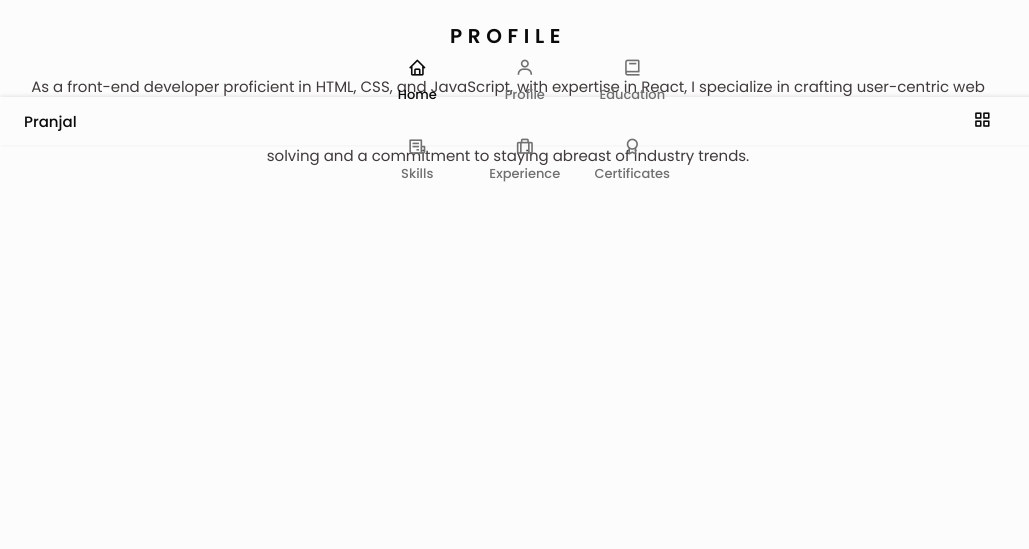
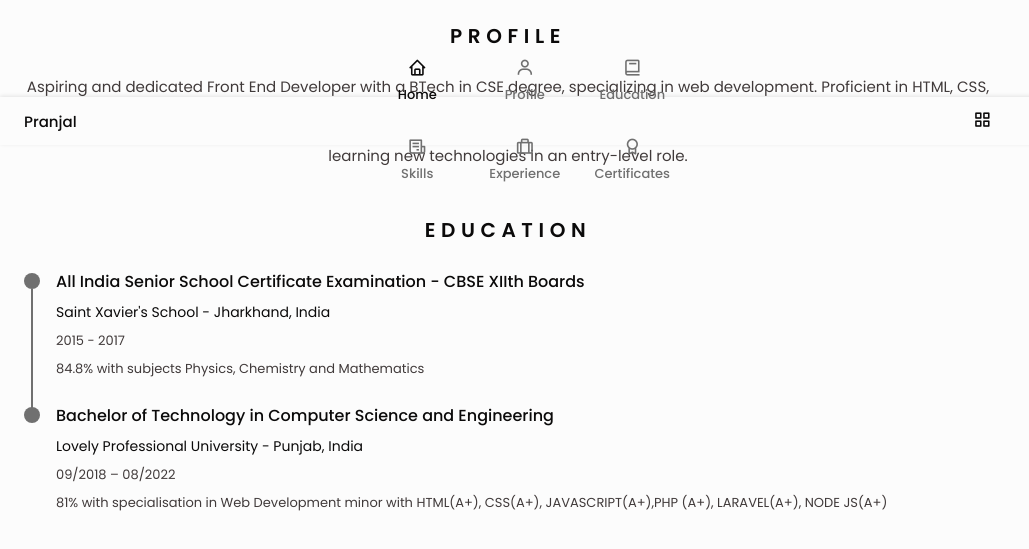
Before and after one commit to Pranjal-Jamuar/resume, a website: page index.html in a window 1280 px wide. Shown: the part 655-1204 px from the top of the page, without its empty margins (0-1029 px from the left). Before the commit the page ends 894 px from the top, so only its background shows below. Drawn offline with nearby package versions, Linux system fonts and the light colour scheme.

Commit message:
Education section completed

```diff
--- a/index.html
+++ b/index.html
@@ -90,8 +90,8 @@
               </div>
               <div class="home-address bd-grid">
                 <span class="home-info">
-                  <i class="bx bx-map home-icon"></i>Forest Colony, Opposite DVC
-                  Dispensary, Hazaribagh, Jharkhand, India - 825301
+                  <i class="bx bx-map home-icon"></i>Hazaribagh, Jharkhand,
+                  India - 825301
                 </span>
                 <span class="home-info">
                   <i class="bx bx-envelope home-icon"></i>
@@ -131,14 +131,62 @@
             <h2 class="section-title">Profile</h2>
 
             <p class="profile-desc">
-              As a front-end developer proficient in HTML, CSS, and JavaScript,
-              with expertise in React, I specialize in crafting user-centric web
-              applications. I excel in seamlessly integrating third-party APIs
-              to enhance functionality while ensuring cross-browser
-              compatibility and optimal performance. With a focus on delivering
-              elegant solutions, I bring a proactive approach to problem-solving
-              and a commitment to staying abreast of industry trends.
+              Aspiring and dedicated Front End Developer with a BTech in CSE
+              degree, specializing in web development. Proficient in HTML, CSS,
+              JavaScript, and React, with expertise in integrating 3rd-party
+              APIs. Developed hands-on projects while acquiring skills,
+              dedicated to simplifying, enhancing accessibility, and improving
+              interpretability of websites. Eager to leverage knowledge and
+              passion for learning new technologies in an entry-level role.
             </p>
+          </section>
+          <section class="education section" id="education">
+            <h2 class="section-title">Education</h2>
+
+            <div class="education-container bd-grid">
+              <div class="education-content">
+                <div class="education-time">
+                  <span class="education-rounder"></span>
+                  <div class="education-line"></div>
+                </div>
+
+                <div class="education-data bd-grid">
+                  <h3 class="education-title">
+                    All India Senior School Certificate Examination - CBSE XIIth
+                    Boards
+                  </h3>
+                  <span class="education-studies"
+                    >Saint Xavier's School - Jharkhand, India</span
+                  >
+                  <span class="education-year">2015 - 2017</span>
+                  <span class="education-grade"
+                    >84.8% with subjects Physics, Chemistry and
+                    Mathematics</span
+                  >
+                </div>
+              </div>
+              <div class="education-content">
+                <div class="education-time">
+                  <span class="education-rounder"></span>
+                  <!-- <div class="education-line"></div> -->
+                </div>
+
+                <div class="education-data bd-grid">
+                  <h3 class="education-title">
+                    Bachelor of Technology in Computer Science and Engineering
+                  </h3>
+                  <span class="education-studies"
+                    >Lovely Professional University - Punjab, India</span
+                  >
+                  <span class="education-year">09/2018 – 08/2022</span>
+                  <span class="education-grade"
+                    >81% with specialisation in Web Development minor with
+                    HTML(A+), CSS(A+), JAVASCRIPT(A+),PHP (A+), LARAVEL(A+),
+                    NODE JS(A+)</span
+                  >
+                </div>
+              </div>
+            </div>
           </section>
         </div>
 
--- a/public/assets/css/styles.css
+++ b/public/assets/css/styles.css
@@ -273,3 +273,47 @@ img {
 .profile-desc {
   text-align: center;
 }
+
+.education-content {
+  display: flex;
+}
+
+.education-time {
+  padding-right: 1rem;
+}
+
+.education-rounder {
+  position: relative;
+  display: block;
+  width: 16px;
+  height: 16px;
+  background-color: var(--text-color-light);
+  border-radius: 50%;
+  margin-top: 0.25rem;
+}
+
+.education-line {
+  display: block;
+  width: 2px;
+  height: 110%;
+  background-color: var(--text-color-light);
+  transform: translate(7px, 0);
+}
+
+.education-data {
+  gap: 0.5rem;
+}
+
+.education-title {
+  font-size: var(--h3-font-size);
+}
+
+.education-studies {
+  font-size: var(--small-font-size);
+  color: var(--title-color);
+}
+
+.education-year,
+.education-grade {
+  font-size: var(--smaller-font-size);
+}
```
Also changed, not shown: 1 other file.
